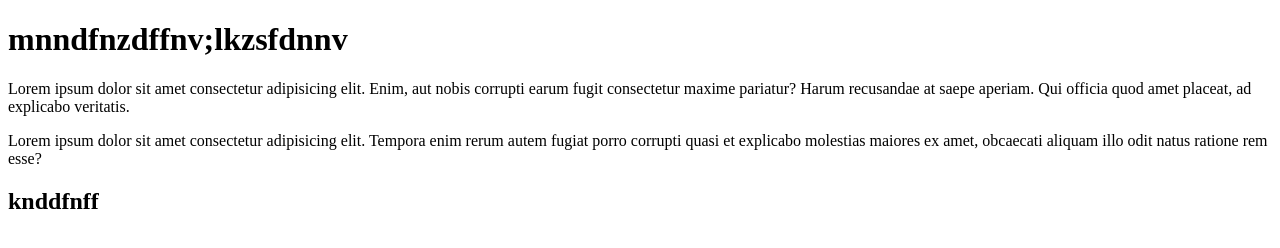
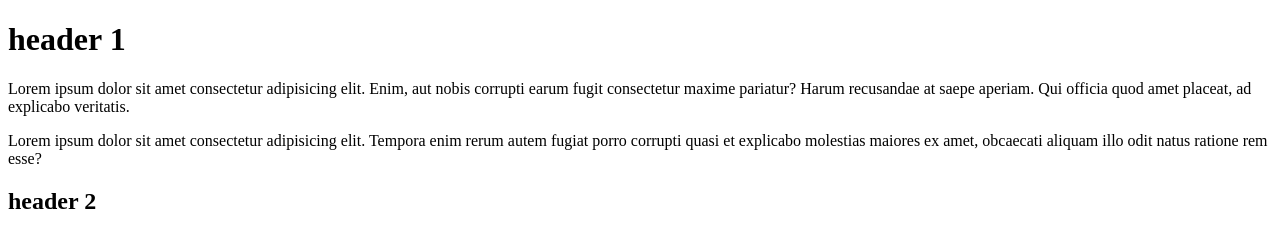
Before and after one commit to usai2005/projects, a plain HTML site: page index.html in a window 1280 px wide. Drawn offline with Linux system fonts and the light colour scheme.

Commit message:
Додавання стартових файлів проекту

```diff
--- a/css/style.css
+++ b/css/style.css
@@ -0,0 +1,3 @@
+.body {
+    color: red;
+}
--- a/index.html
+++ b/index.html
@@ -7,7 +7,7 @@
     <title>Document</title>
   </head>
   <body>
-    <h1>mnndfnzdffnv;lkzsfdnnv</h1>
+    <h1>header 1</h1>
     <p>
       Lorem ipsum dolor sit amet consectetur adipisicing elit. Enim, aut nobis corrupti earum fugit
       consectetur maxime pariatur? Harum recusandae at saepe aperiam. Qui officia quod amet placeat,
@@ -20,6 +20,6 @@
         natus ratione rem esse?
       </p>
     </div>
-    <h2>knddfnff</h2>
+    <h2>header 2</h2>
   </body>
 </html>
```
